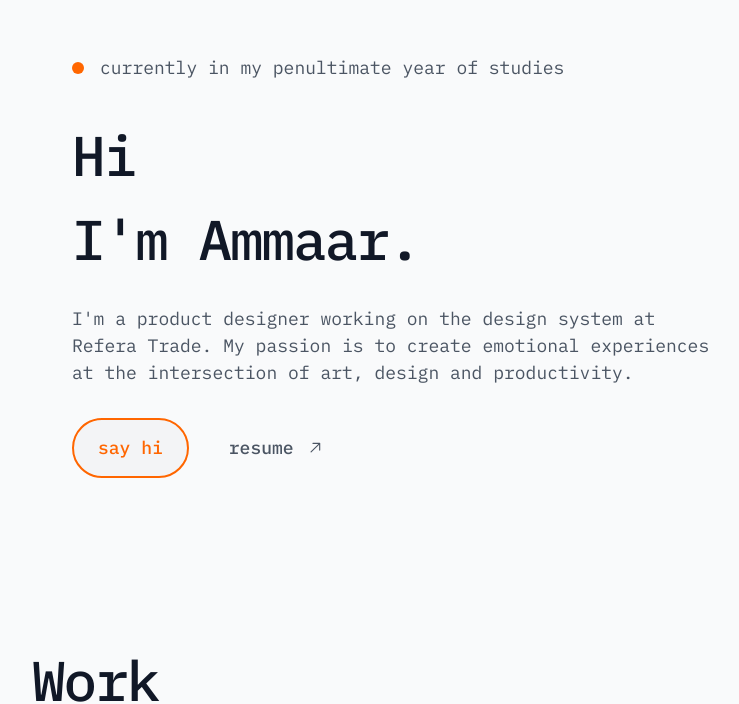
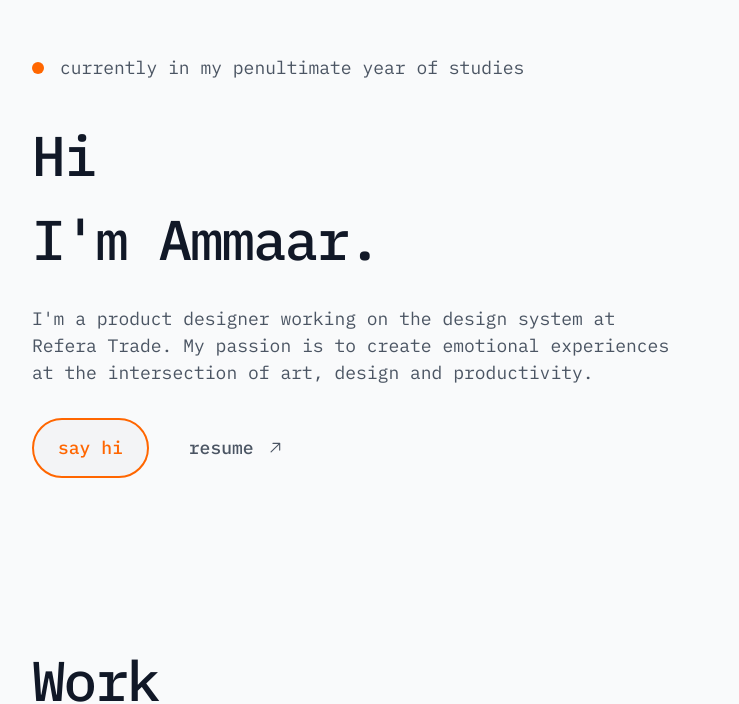
Before and after one commit to Amm44r/portfolio, a Next.js app: page / in a window 1280 px wide. Shown: the part 106-810 px from the top of the page, without its empty margins (168-907 px from the left). Built offline with nearby package versions, Linux system fonts and the light colour scheme.

Commit message:
padding x hero

```diff
--- a/components/Hero.tsx
+++ b/components/Hero.tsx
@@ -39,7 +39,7 @@ const Hero = () => {
       variants={containerVariants}
       id='hero'
     >
-        <div className="max-w-[880px] px-[40px] w-full flex flex-col justify-start">
+        <div className="max-w-[880px] w-full flex flex-col justify-start">
 
           {/* First Div: Internship Status */}
           <motion.div
```
